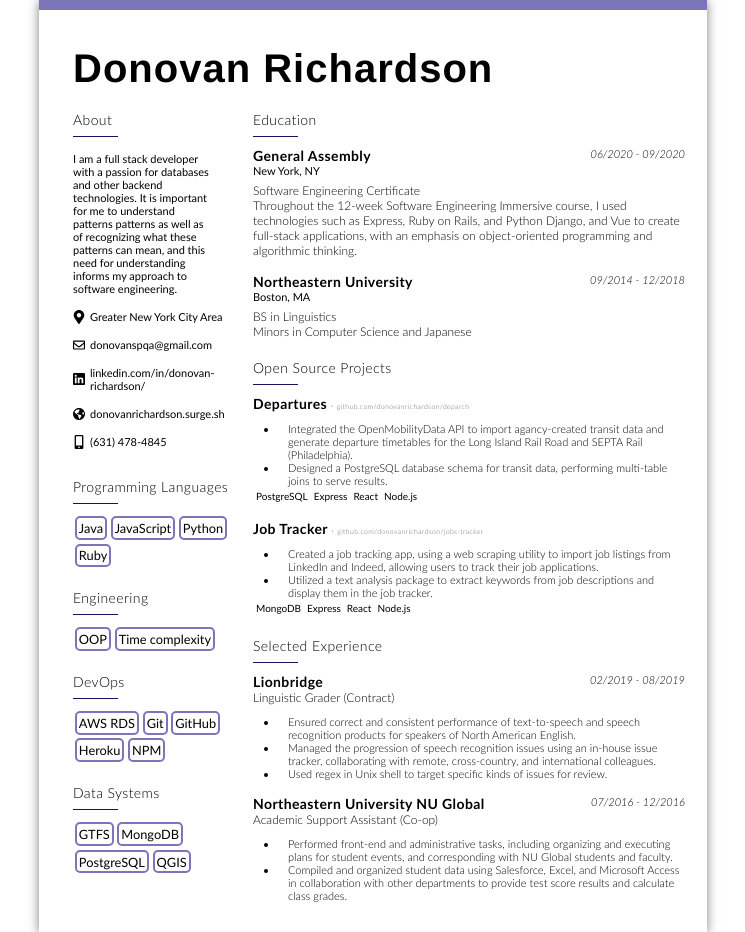
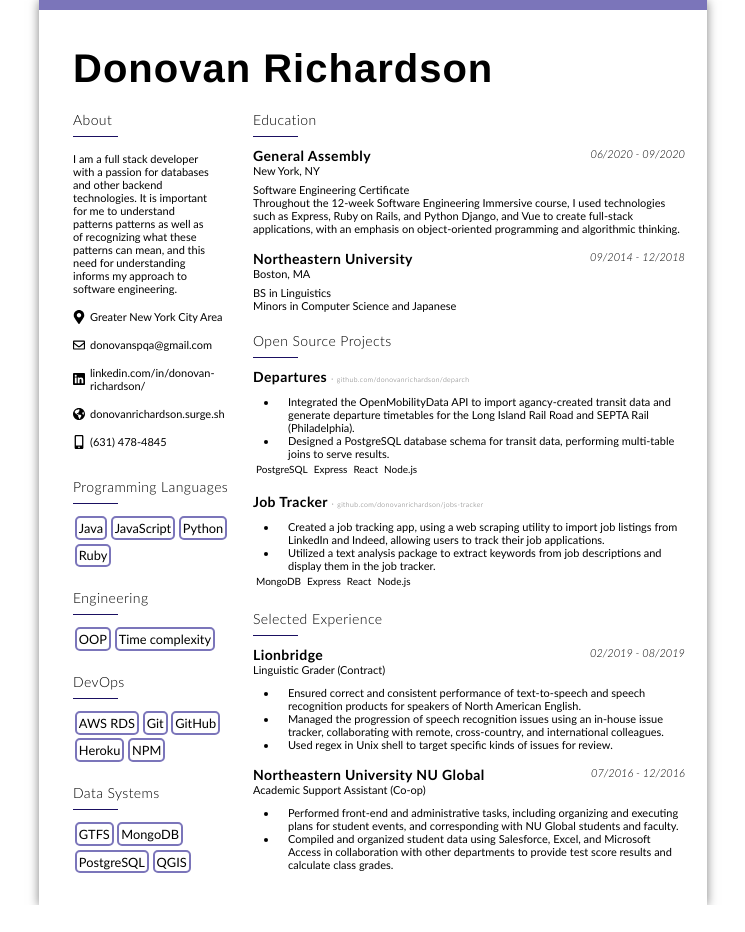
Before and after one commit to donovanrichardson/portfolio2, a Vue app: page /resume in a window 1280 px wide. Shown: the whole page, without its empty margins (267-1012 px from the left). After the commit the page ends 905 px from the top, so only its background shows below. Built offline with nearby package versions, Linux system fonts and the light colour scheme; a web font is replaced by a local one.

Commit message:
font changes

```diff
--- a/src/views/Resume.vue
+++ b/src/views/Resume.vue
@@ -381,8 +381,8 @@ h3.bold {
 
 h4 {
     font-family: "Lato", Helvetica, Arial, sans-serif;
-    font-weight: 300;
-    font-size: 12px;
+    font-weight: normal;
+    font-size: 11px;
 }
 
 h4.bold {
@@ -672,6 +672,7 @@ ul.two-column li {
 
 .item li {
     font-family: "Lato", Helvetica, Arial, sans-serif;
-    font-weight: 300;
+    font-weight: normal;
+    font-size:11px
 }
 </style>
```
